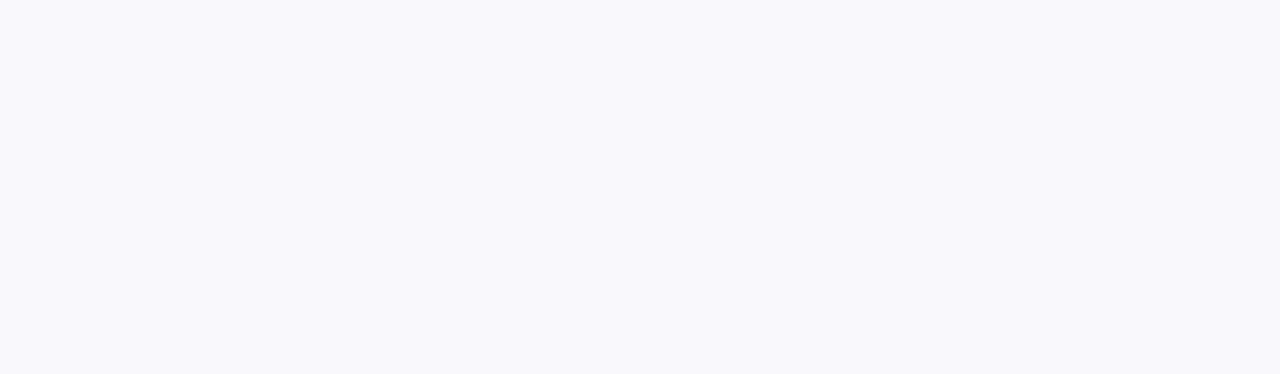
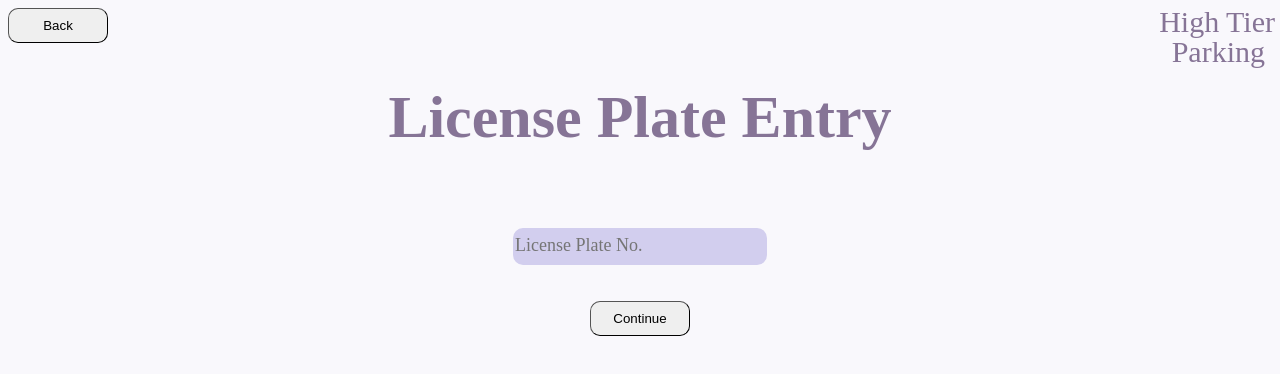
Before and after one commit to SawyerMurphy/HighTierParking, a plain HTML site: page GuestInput.htm in a window 1280 px wide. Drawn offline with Linux system fonts and the light colour scheme.

Commit message:
Guest Workflow Progress

```diff
--- a/GuestInput.css
+++ b/GuestInput.css
@@ -8,3 +8,63 @@ body {
     height: 35px;
     width: 100px;
 }
+
+.logoTitleOne {
+    position: absolute;
+    top: -25px;
+    right: 5px;
+    font-family: "Work Sans" ;
+    font-size: 30px;
+    color: rgb(134, 116, 150);
+}
+
+.logoTitleTwo {
+    position: absolute;
+    top: 5px;
+    right: 15px;
+    font-family: "Work Sans" ;
+    font-size: 30px;
+    color: rgb(134, 116, 150);
+}
+
+.licensePlateTitle {
+    text-align: center;
+    font-family: "Work Sans" ;
+    font-size: 60px;
+    color: rgb(134, 116, 150);
+}
+
+br {
+    -webkit-user-select: none; /* Safari */
+    -moz-user-select: none; /* Firefox */
+    -ms-user-select: none; /* IE10+/Edge */
+    user-select: none; /* Standard */
+}
+
+#licensePlateNoInput {
+    border: 0;
+    background-color: #d2ceee ;
+    border-radius: 10px;
+    height: 35px ;
+    width: 250px;
+}
+
+.licensePlateNo {
+    text-align: center;
+}
+
+#contBtn {
+    border-width: 1px;
+    border-radius: 10px;
+    height: 35px;
+    width: 100px;
+}
+
+.continueBtn {
+    text-align: center;
+}
+
+::placeholder {
+    font-family: "Work Sans" ;
+    font-size: 18px;
+}
--- a/GuestInput.htm
+++ b/GuestInput.htm
@@ -6,5 +6,23 @@
         <link href = "GuestInput.css" rel = "stylesheet" type = "text/css">
     </head>
     <body>
-
+        <div class="backBtn">
+            <button type="button" id="backBtn" onclick="location.href='Login.htm'">Back</button>
+        </div>
+        <div class="logoTitleOne">
+            <p>High Tier</p>
+        </div>
+        <div class="logoTitleTwo">
+            <p>Parking</p>
+        </div>
+        <h1 class="licensePlateTitle">License Plate Entry</h1>
+        <br> <br>
+        <form name=reg action="action_page.php">
+            <div class="licensePlateNo">
+                <input type="text" id="licensePlateNoInput" placeholder="License Plate No.">
+            </div> <br> <br>
+            <div class="continueBtn">
+                <button type="button" id="contBtn">Continue</button>
+              </div> <br>
+        </form>
     </body>
```
Also changed, not shown: GuestInfo.css (added), GuestInfo.htm (added), Register.css (line endings or trailing spaces).
